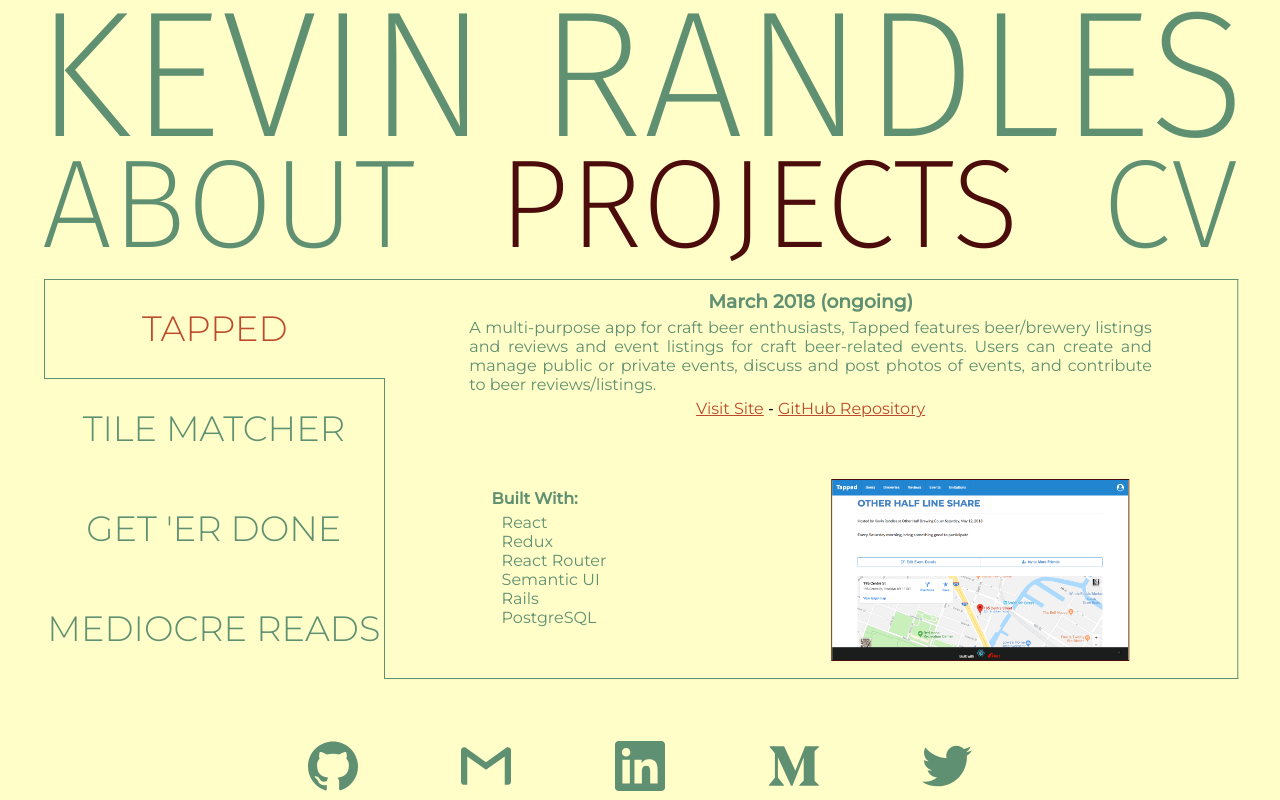
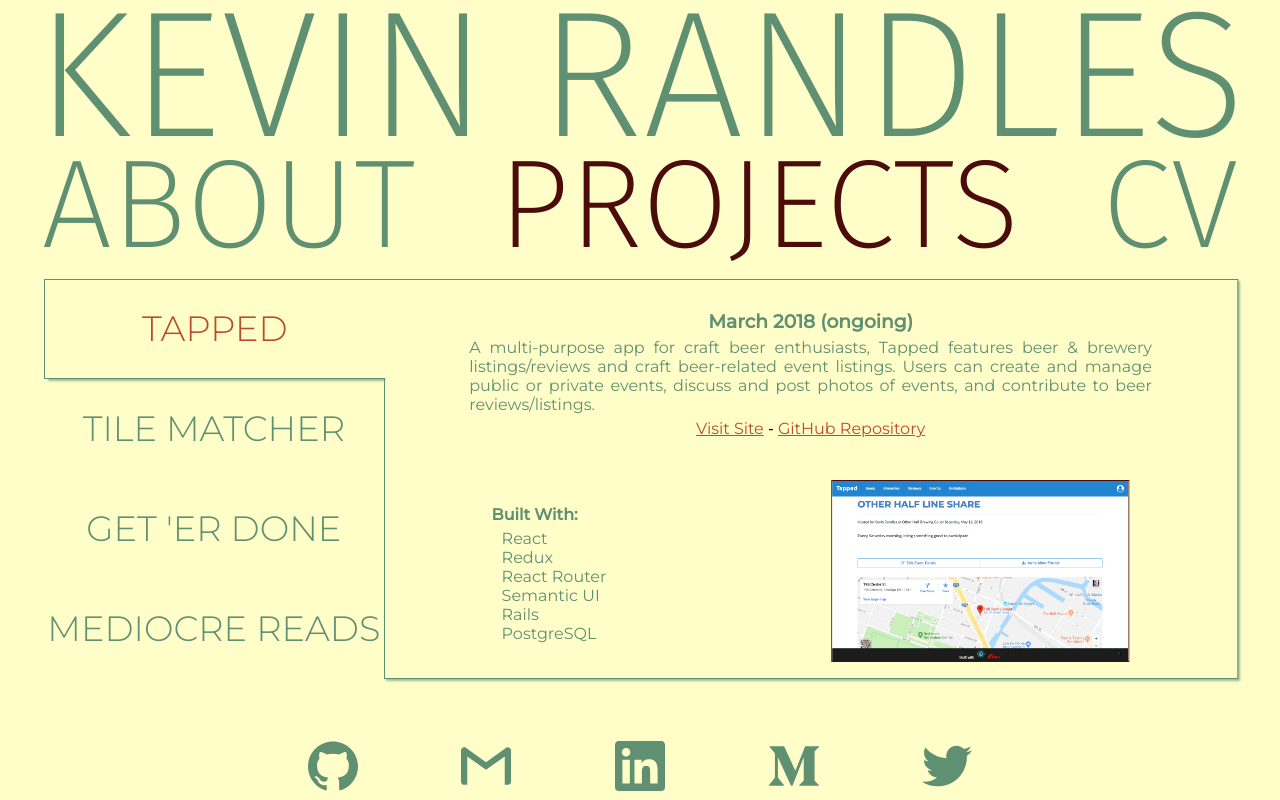
Before and after one commit to krandles/kevinrandles-dot-com, a React (Create React App) app: page / in a window 1280 px wide. Both pictures are taken after a click on the button "PROJECTS". Built offline with nearby package versions, Linux system fonts and the light colour scheme.

Commit message:
add drop shadows to projects page, update project descriptions

```diff
--- a/public/index.html
+++ b/public/index.html
@@ -4,7 +4,7 @@
     <meta charset="utf-8">
     <meta name="viewport" content="width=device-width, initial-scale=1, shrink-to-fit=no">
     <meta name="theme-color" content="#000000">
-    <meta http-equiv="Content-Security-Policy" content="upgrade-insecure-requests">
+    <!-- <meta http-equiv="Content-Security-Policy" content="upgrade-insecure-requests"> -->
     <link rel="manifest" href="%PUBLIC_URL%/manifest.json">
     <link rel="shortcut icon" href="%PUBLIC_URL%/favicon.ico">
     <title>Kevin Randles | Full-Stack Web Developer</title>
--- a/src/App.css
+++ b/src/App.css
@@ -254,13 +254,57 @@ button:active:focus {
   transform: translateX(1px);
 }
 
-.project-title > button.selected {
+button.selected-project {
   color: rgb(188,75,45);
   background-color: rgb(255,254,200);
   border-left: 1px solid rgb(96,144,114);
   border-top: 1px solid rgb(96,144,114);
   border-bottom: 1px solid rgb(96,144,114);
   border-right: 0;
+  box-shadow: 2px 4px 2px -2px rgba(96,144,114,0.6);
+}
+
+button.selected-project-last {
+  color: rgb(188,75,45);
+  background-color: rgb(255,254,200);
+  border-left: 1px solid rgb(96,144,114);
+  border-top: 1px solid rgb(96,144,114);
+  border-bottom: 1px solid rgb(96,144,114);
+  border-right: 0;
+  box-shadow: 2px 2px 2px rgba(96,144,114,0.6);
+}
+
+.project-title {
+  position: relative;
+  z-index: 1;
+}
+
+.project-title-selected {
+  z-index: 2;
+}
+
+.project-title > button.project-button:after {
+  display: block;
+  background-color: rgb(255,254,200);
+  width: 3px;
+  height: 100px;
+  content: " ";
+  position: absolute;
+  top: -2px;
+  right: -4px;
+  z-index: 3;
+}
+
+.project-title > button.selected-project:after, .project-title > button.selected-project-last:after {
+  display: block;
+  background-color: rgb(255,254,200);
+  width: 20px;
+  height: 98px;
+  content: " ";
+  position: absolute;
+  top: 0;
+  right: -10px;
+  z-index: 1;
 }
 
 .project-details {
@@ -274,6 +318,9 @@ button:active:focus {
   border-right: 1px solid rgb(96,144,114);
   width: 100%;
   transform: translateX(-5%);
+  box-shadow: 2px 2px 2px rgba(96,144,114,0.6);
+  position: relative;
+  z-index: 3;
 }
 
 .project-details-component {
@@ -286,7 +333,9 @@ button:active:focus {
 
 .project-top {
   flex: 1;
-  margin-top: 10px;
+  display: flex;
+  flex-direction: column;
+  justify-content: center;
 }
 
 .project-bottom {
@@ -295,6 +344,12 @@ button:active:focus {
   margin-bottom: 10px;
   display: flex;
   justify-content: space-around;
+}
+
+.project-tools, .project-image {
+  display: flex;
+  flex-direction: column;
+  justify-content: center;
 }
 
 .project-details-component p {
@@ -356,6 +411,7 @@ button:active:focus {
 
   div.project-details {
     margin-top: 0;
+    box-shadow: none;
   }
 
   .projects {
@@ -391,11 +447,16 @@ button:active:focus {
     border: none;
     height: auto;
     width: auto;
+    box-shadow: none;
   }
 
   .project-title > button.selected {
     font-size: 2em;
     border: none;
+  }
+
+  .project-title > button.selected-project:after, .project-title > button.selected-project-last:after {
+    display: none;
   }
 
   .project-details-component {
@@ -437,6 +498,10 @@ button:active:focus {
     text-align: center;
   }
 
+  .project-tools, .project-image {
+    align-items: center;
+  }
+
   .project-details img {
     width: 90%;
     height: auto;
--- a/src/components/ContentProjects.js
+++ b/src/components/ContentProjects.js
@@ -6,7 +6,7 @@ const projects = {
     githubLink: 'https://github.com/krandles/bottle-share-frontend',
     hostedLink: 'http://tapped.kevinrandles.com',
     hostedLinkText: 'tapped.kevinrandles.com',
-    description: 'A multi-purpose app for craft beer enthusiasts, Tapped features beer/brewery listings and reviews and event listings for craft beer-related events. Users can create and manage public or private events, discuss and post photos of events, and contribute to beer reviews/listings.',
+    description: 'A multi-purpose app for craft beer enthusiasts, Tapped features beer & brewery listings/reviews and craft beer-related event listings. Users can create and manage public or private events, discuss and post photos of events, and contribute to beer reviews/listings.',
     tech: ['React', 'Redux', 'React Router', 'Semantic UI', 'Rails', 'PostgreSQL'],
     date: 'March 2018 (ongoing)',
     images: ['images/tapped1.png']
@@ -44,9 +44,9 @@ const ContentProjects = props => (
   <div className="main-content">
     <div className="projects">
       <div className="project-titles">
-        <div className="project-title">
+        <div className={props.selectedProject === 'tapped' ? 'project-title project-title-selected' : 'project-title'}>
           <button
-            className={props.selectedProject === 'tapped' ? 'selected' : null}
+            className={props.selectedProject === 'tapped' ? 'project-button selected-project' : 'project-button'}
             onClick={(e) => {
               e.target.blur();
               props.setProject('tapped');
@@ -55,9 +55,9 @@ const ContentProjects = props => (
             TAPPED
           </button>
         </div>
-        <div className="project-title">
+        <div className={props.selectedProject === 'tileMatcher' ? 'project-title project-title-selected' : 'project-title'}>
           <button
-            className={props.selectedProject === 'tileMatcher' ? 'selected' : null}
+            className={props.selectedProject === 'tileMatcher' ? 'project-button selected-project' : 'project-button'}
             onClick={(e) => {
               e.target.blur();
               props.setProject('tileMatcher');
@@ -66,9 +66,9 @@ const ContentProjects = props => (
             TILE MATCHER
           </button>
         </div>
-        <div className="project-title">
+        <div className={props.selectedProject === 'getErDone' ? 'project-title project-title-selected' : 'project-title'}>
           <button
-            className={props.selectedProject === 'getErDone' ? 'selected' : null}
+            className={props.selectedProject === 'getErDone' ? 'project-button selected-project' : 'project-button'}
             onClick={(e) => {
               e.target.blur();
               props.setProject('getErDone');
@@ -77,9 +77,9 @@ const ContentProjects = props => (
             GET &#39;ER DONE
           </button>
         </div>
-        <div className="project-title">
+        <div className={props.selectedProject === 'mediocreReads' ? 'project-title project-title-selected' : 'project-title'}>
           <button
-            className={props.selectedProject === 'mediocreReads' ? 'selected' : null}
+            className={props.selectedProject === 'mediocreReads' ? 'project-button selected-project-last' : 'project-button'}
             onClick={(e) => {
               e.target.blur();
               props.setProject('mediocreReads');
```
